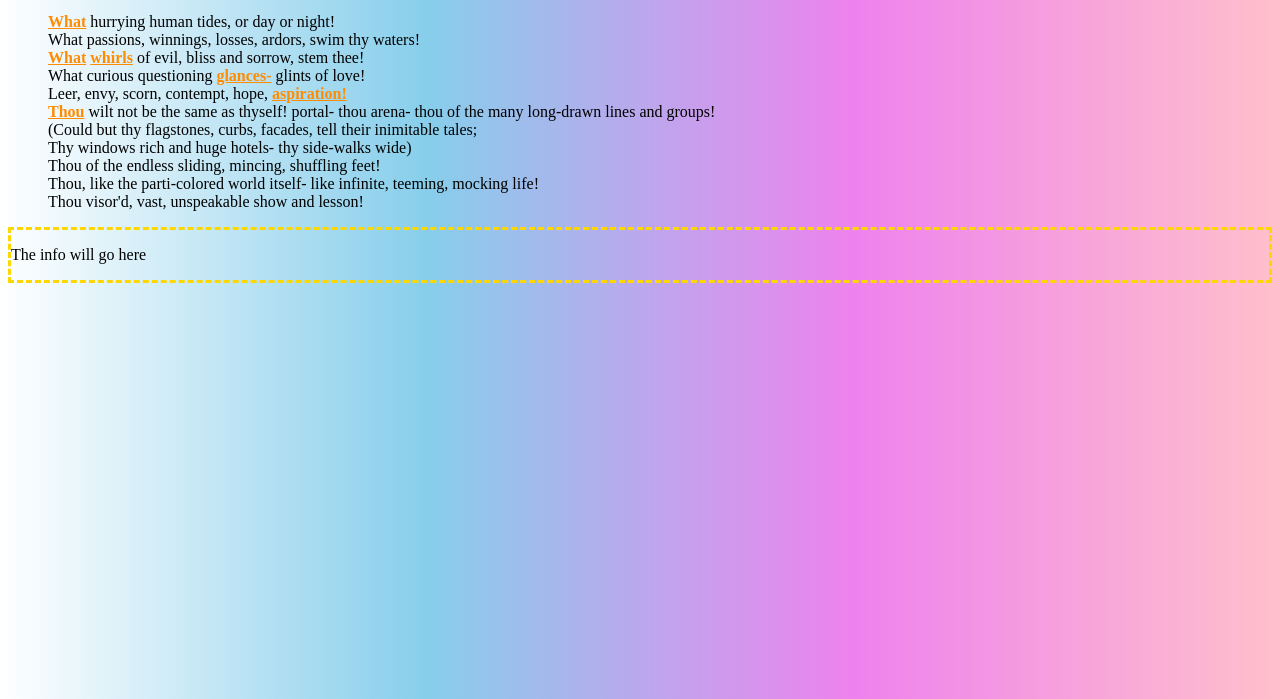
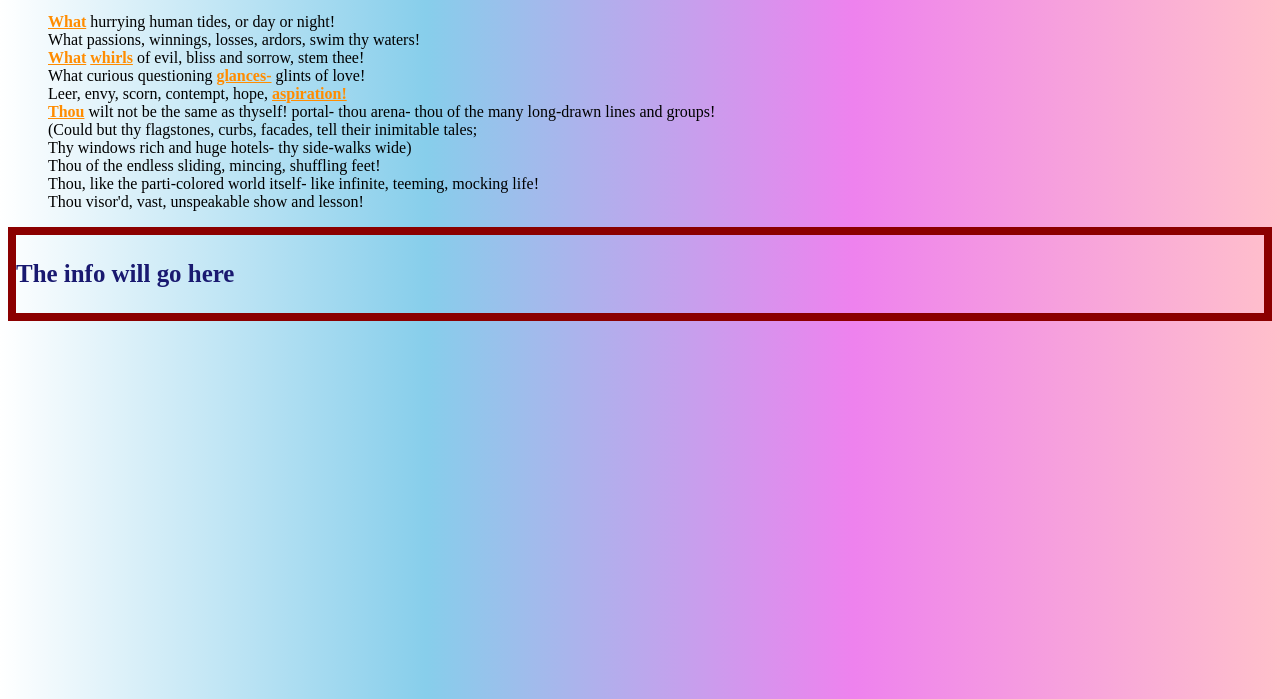
Before and after one commit to 550tealeaves/JS-tutorial-II, a plain HTML site: page Lecture 9 - JSON/poem.html in a window 1280 px wide. In both pictures the pointer is over the element "The info will go here". Shown: the part 101-800 px from the top of the page. Drawn offline with nearby package versions, Linux system fonts and the light colour scheme; a web font is replaced by a local one.

Commit message:
added transition

```diff
--- a/Lecture 9 - JSON/poem.css
+++ b/Lecture 9 - JSON/poem.css
@@ -10,17 +10,35 @@ background: linear-gradient(to right,
             pink);
 }
 
+/* .container{
+    aspect-ratio: 1 / 1;
+        animation: 10s linear 0s infinite alternate animating-multiple-properties;
+} */
+
+
 h1{
     font-family: 'Pattaya', sans-serif;
     color: rgb(138, 58, 130);
+
 }
 
 #poem{
     font-weight: lighter;
 }
 
+/*add transition here - will change the font-size*/
 #info{
     border: 3px dashed  gold;
+    transition: font-size 2s 1s;
+    color: brown;
+}
+
+/*hover over & font-size/weight, border and color will change*/
+#info:hover{
+    font-size: 25px;
+    color: midnightblue;
+    font-weight: 600;
+    border: 8px solid darkred;
 }
 
 #poem a{
@@ -31,7 +49,3 @@ h1{
 #poem a:hover{
     color: mediumorchid;
 }
-
-/* #poem a:active{
-    color: darkgreen;
-} */
```
